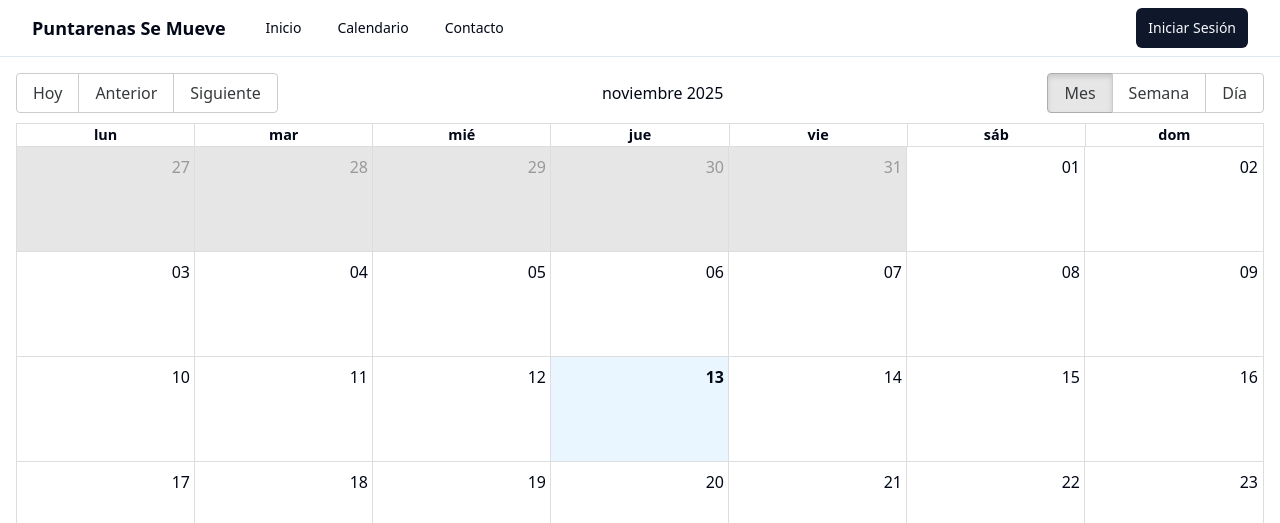
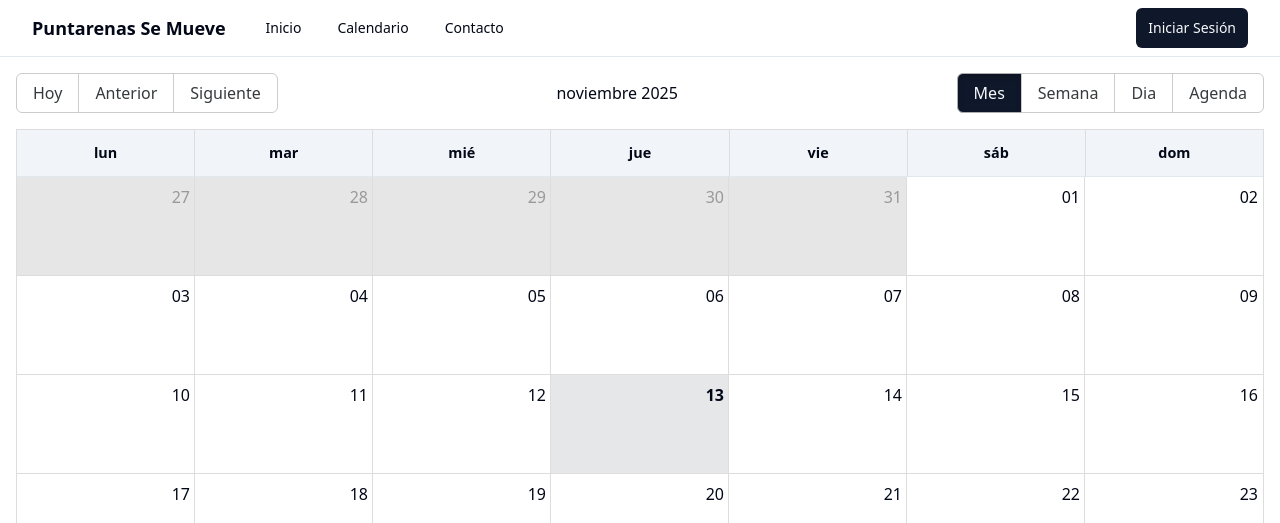
Before and after one commit to FWD-student/anvanceFWD-PSM, a React (Vite) app in the folder Frontend/PSM/: page /calendario in a window 1280 px wide. Shown: the top 523 px of the page. Built offline with nearby package versions, Linux system fonts and the light colour scheme; no server answers.

Commit message:
ante los errores

```diff
--- a/Frontend/PSM/src/components/Calendario/CalendarioEv.jsx
+++ b/Frontend/PSM/src/components/Calendario/CalendarioEv.jsx
@@ -2,9 +2,47 @@ import React, { useState, useEffect } from "react";
 import { Calendar } from "react-big-calendar";
 import localizer from "../../utils/calendarlocalizer.js";
 import "react-big-calendar/lib/css/react-big-calendar.css";
+import "./calendarioEv.css";
 import EventoService from "../../services/eventoService";
+import { Dialog, DialogContent, DialogHeader, DialogTitle, DialogDescription } from "../ui/dialog";
 
-import { Dialog, DialogContent, DialogHeader, DialogTitle, DialogDescription } from "../ui/dialog";
+// Paleta de colores para categorias de deportes
+const COLORES_CATEGORIAS = {
+  1: { bg: '#22c55e', border: '#16a34a' },  // Futbol
+  2: { bg: '#3b82f6', border: '#2563eb' },  // Natacion
+  3: { bg: '#f59e0b', border: '#d97706' },  // Baloncesto
+  4: { bg: '#ef4444', border: '#dc2626' },  // Atletismo
+  5: { bg: '#8b5cf6', border: '#7c3aed' },  // Gimnasia
+  6: { bg: '#ec4899', border: '#db2777' },  // Danza
+  7: { bg: '#06b6d4', border: '#0891b2' },  // Ciclismo
+  8: { bg: '#84cc16', border: '#65a30d' },  // Tenis
+  9: { bg: '#f97316', border: '#ea580c' },  // Naranja oscuro
+  10: { bg: '#14b8a6', border: '#0d9488' }, // Teal
+};
+
+// Color por defecto si la categoria no esta en la paleta
+const COLOR_DEFAULT = { bg: '#6b7280', border: '#4b5563' };
+
+// Funcion para parsear el horario y obtener hora de inicio
+const parsearHorario = (horario) => {
+  if (!horario) return { horaInicio: 8, minInicio: 0, horaFin: 9, minFin: 0 };
+
+  // Intentar parsear formatos como "8:00 - 10:00", "08:00-10:00", "8:00am - 10:00am"
+  const patron = /(\d{1,2}):?(\d{2})?\s*(?:am|pm)?\s*[-–]\s*(\d{1,2}):?(\d{2})?\s*(?:am|pm)?/i;
+  const match = horario.match(patron);
+
+  if (match) {
+    return {
+      horaInicio: parseInt(match[1]) || 8,
+      minInicio: parseInt(match[2]) || 0,
+      horaFin: parseInt(match[3]) || 9,
+      minFin: parseInt(match[4]) || 0
+    };
+  }
+
+  // Si no se puede adaptar, usar horario por defecto
+  return { horaInicio: 8, minInicio: 0, horaFin: 9, minFin: 0 };
+};
 
 function CalendarioEv() {
   const [eventos, setEventos] = useState([]);
@@ -16,22 +54,51 @@ function CalendarioEv() {
 
   const cargarEventos = async () => {
     try {
-      // Fetch events using the service (now supports public access)
-      const data = await EventoService.getEventos(true); // Use cache busting to get fresh data
+      const data = await EventoService.getEventos(true);
 
-      // Map backend data to calendar format
-      const eventosFormateados = data.map(evento => ({
-        title: evento.nombre,
-        start: new Date(evento.fecha_inicio),
-        end: new Date(evento.fecha_fin),
-        allDay: false,
-        resource: evento
-      }));
+      // Map al backend data to calendar format con horarios parseados
+      const eventosFormateados = data.map(evento => {
+        const { horaInicio, minInicio, horaFin, minFin } = parsearHorario(evento.horario);
+
+        // Crear fecha de inicio con hora
+        const fechaInicio = new Date(evento.fecha_inicio);
+        fechaInicio.setHours(horaInicio, minInicio, 0, 0);
+
+        // Crear fecha de fin con hora
+        const fechaFin = new Date(evento.fecha_fin);
+        fechaFin.setHours(horaFin, minFin, 0, 0);
+
+        return {
+          title: evento.nombre,
+          start: fechaInicio,
+          end: fechaFin,
+          allDay: false,
+          resource: evento
+        };
+      });
 
       setEventos(eventosFormateados);
     } catch (error) {
       console.error("Error al cargar eventos para el calendario:", error);
     }
+  };
+
+  // Funcion para asignar colores segun la categoria del evento
+  const eventPropGetter = (event) => {
+    const categoriaId = event.resource?.categoria?.id || event.resource?.categoria;
+    const colores = COLORES_CATEGORIAS[categoriaId] || COLOR_DEFAULT;
+
+    return {
+      style: {
+        backgroundColor: colores.bg,
+        borderColor: colores.border,
+        borderLeft: `4px solid ${colores.border}`,
+        color: '#ffffff',
+        borderRadius: '4px',
+        fontSize: '0.85rem',
+        fontWeight: '500'
+      }
+    };
   };
 
   const EventComponent = ({ event }) => {
@@ -62,10 +129,16 @@ function CalendarioEv() {
         startAccessor="start"
         endAccessor="end"
         style={{ height: 600 }}
-        views={["month", "week", "day"]}
+        views={["month", "week", "day", "agenda"]}
         defaultView="month"
         popup
+        showMultiDayTimes
+        step={30}
+        timeslots={2}
+        min={new Date(1970, 1, 1, 6, 0, 0)}
+        max={new Date(1970, 1, 1, 22, 0, 0)}
         onSelectEvent={handleSelectEvent}
+        eventPropGetter={eventPropGetter}
         components={{
             event: EventComponent
         }}
@@ -75,7 +148,7 @@ function CalendarioEv() {
           today: "Hoy",
           month: "Mes",
           week: "Semana",
-          day: "Día",
+          day: "Dia",
           agenda: "Agenda",
           date: "Fecha",
           time: "Hora",
@@ -108,8 +181,11 @@ function CalendarioEv() {
                 {selectedEvent?.resource.horario && (
                     <p className="text-sm font-semibold">Horario: <span className="font-normal">{selectedEvent.resource.horario}</span></p>
                 )}
+                {selectedEvent?.resource.categoria && (
+                    <p className="text-sm font-semibold">Categoria: <span className="font-normal">{selectedEvent.resource.categoria.nombre || 'Sin categoria'}</span></p>
+                )}
                 {selectedEvent?.resource.ubicacion && (
-                    <p className="text-sm font-semibold">Ubicación ID: <span className="font-normal">{selectedEvent.resource.ubicacion}</span></p>
+                    <p className="text-sm font-semibold">Ubicacion: <span className="font-normal">{selectedEvent.resource.ubicacion.recinto || selectedEvent.resource.ubicacion}</span></p>
                 )}
             </div>
         </DialogContent>
--- a/Frontend/PSM/src/components/Calendario/calendarioEv.css
+++ b/Frontend/PSM/src/components/Calendario/calendarioEv.css
@@ -0,0 +1,124 @@
+/* Contenedor del calendario */
+.rbc-calendar {
+    font-family: inherit;
+}
+
+/* Barra de herramientas */
+.rbc-toolbar {
+    margin-bottom: 1rem;
+    flex-wrap: wrap;
+    gap: 0.5rem;
+}
+
+.rbc-toolbar button {
+    border-radius: 6px;
+    padding: 0.5rem 1rem;
+    font-weight: 500;
+    transition: all 0.2s ease;
+}
+
+.rbc-toolbar button:hover {
+    background-color: hsl(var(--primary));
+    color: hsl(var(--primary-foreground));
+}
+
+.rbc-toolbar button.rbc-active {
+    background-color: hsl(var(--primary));
+    color: hsl(var(--primary-foreground));
+}
+
+/* Encabezados de dias */
+.rbc-header {
+    padding: 0.75rem;
+    font-weight: 600;
+    background-color: hsl(var(--muted));
+    border-bottom: 1px solid hsl(var(--border));
+}
+
+/* Celdas del calendario */
+.rbc-day-bg {
+    transition: background-color 0.2s ease;
+}
+
+.rbc-day-bg:hover {
+    background-color: hsl(var(--muted) / 0.5);
+}
+
+/* Dia actual */
+.rbc-today {
+    background-color: hsl(var(--primary) / 0.1) !important;
+}
+
+/* Eventos */
+.rbc-event {
+    border-radius: 4px !important;
+    padding: 2px 6px !important;
+    font-size: 0.8rem !important;
+    box-shadow: 0 1px 3px rgba(0, 0, 0, 0.1);
+    transition: transform 0.15s ease, box-shadow 0.15s ease;
+}
+
+.rbc-event:hover {
+    transform: translateY(-1px);
+    box-shadow: 0 4px 12px rgba(0, 0, 0, 0.15);
+}
+
+/* Eventos en vista mes */
+.rbc-row-segment .rbc-event {
+    margin: 1px 2px;
+}
+
+/* Para la vista de semana y dia */
+.rbc-time-slot {
+    border-top: 1px solid hsl(var(--border) / 0.5);
+}
+
+.rbc-time-gutter {
+    background-color: hsl(var(--muted) / 0.3);
+}
+
+.rbc-timeslot-group {
+    min-height: 50px;
+}
+
+/* Evento seleccionado */
+.rbc-selected {
+    box-shadow: 0 0 0 2px hsl(var(--ring)) !important;
+}
+
+.rbc-overlay {
+    border-radius: 8px;
+    box-shadow: 0 10px 40px rgba(0, 0, 0, 0.2);
+    border: 1px solid hsl(var(--border));
+    padding: 0.5rem;
+}
+
+.rbc-overlay-header {
+    font-weight: 600;
+    padding: 0.5rem;
+    border-bottom: 1px solid hsl(var(--border));
+    margin-bottom: 0.5rem;
+}
+
+/* Para la agenda */
+.rbc-agenda-view table {
+    border-collapse: collapse;
+}
+
+.rbc-agenda-view table thead th {
+    background-color: hsl(var(--muted));
+    padding: 0.75rem;
+    font-weight: 600;
+}
+
+.rbc-agenda-view table tbody tr {
+    border-bottom: 1px solid hsl(var(--border));
+}
+
+.rbc-agenda-view table tbody td {
+    padding: 0.75rem;
+}
+
+.rbc-agenda-event-cell {
+    padding: 0.5rem !important;
+}
```
